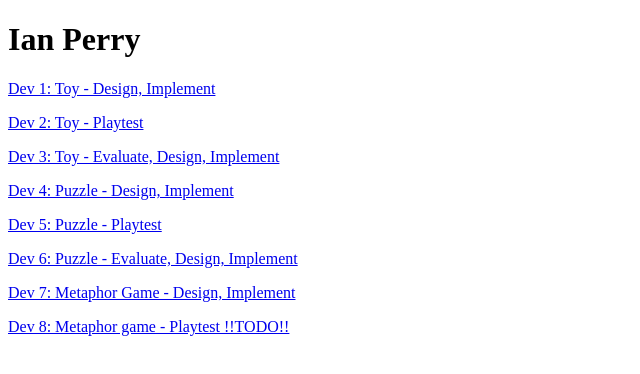
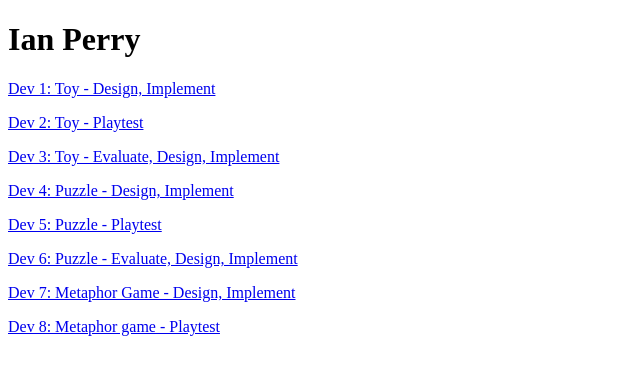
Before and after one commit to aranea-e/website, a plain HTML site: page index.html in a window 1280 px wide. Shown: the full height of the page, 0-640 px from the left. Drawn offline with Linux system fonts and the light colour scheme.

Commit message:
Fixed 'todo' that i left in there like an idiot

```diff
--- a/index.html
+++ b/index.html
@@ -47,7 +47,7 @@
 		</p>
 
 		<p>
-			<a href="https://forms.gle/kPwF7HtXYtJXTNf68" target="_blank">Dev 8: Metaphor game - Playtest !!TODO!! </a>
+			<a href="https://forms.gle/kPwF7HtXYtJXTNf68" target="_blank">Dev 8: Metaphor game - Playtest</a>
 			<br>
 		</p>
 
```
